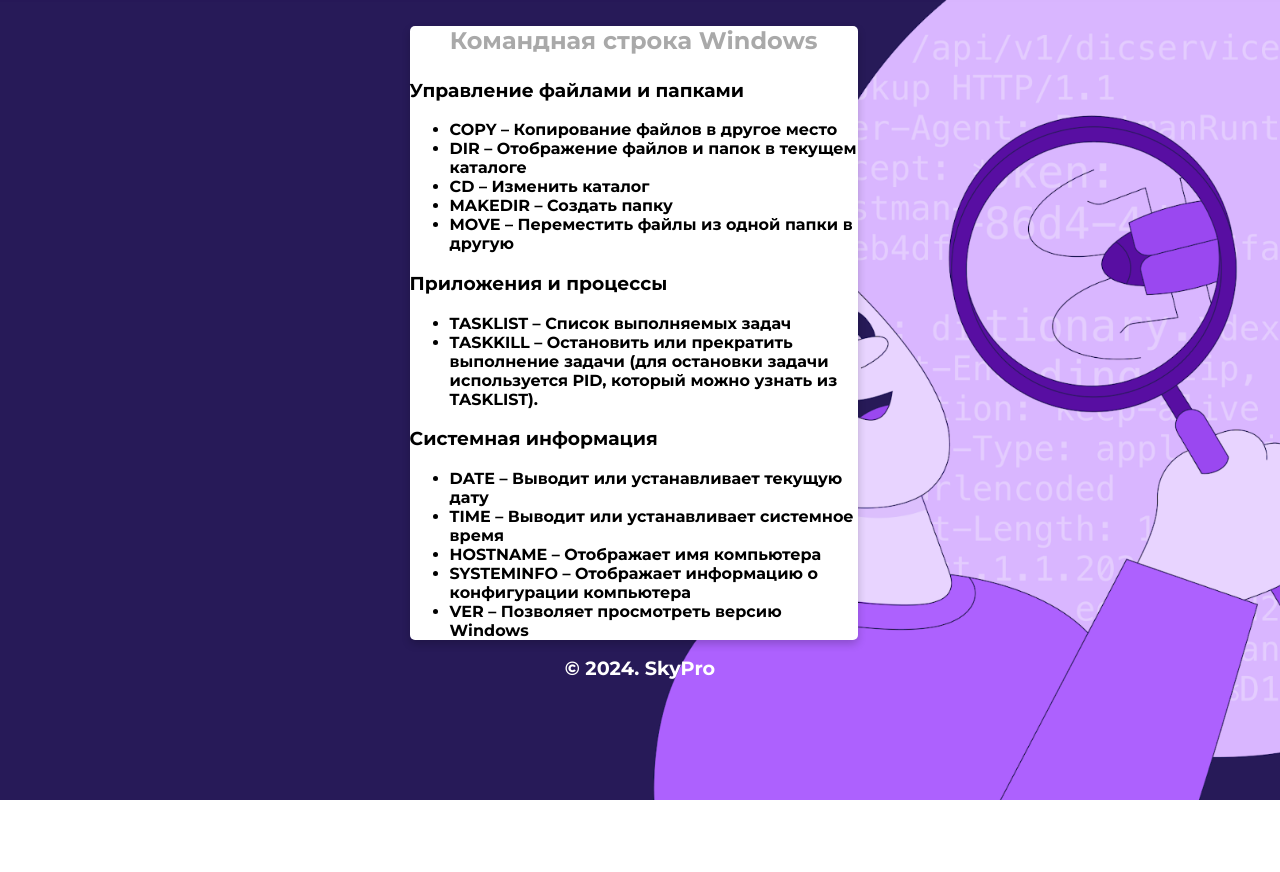
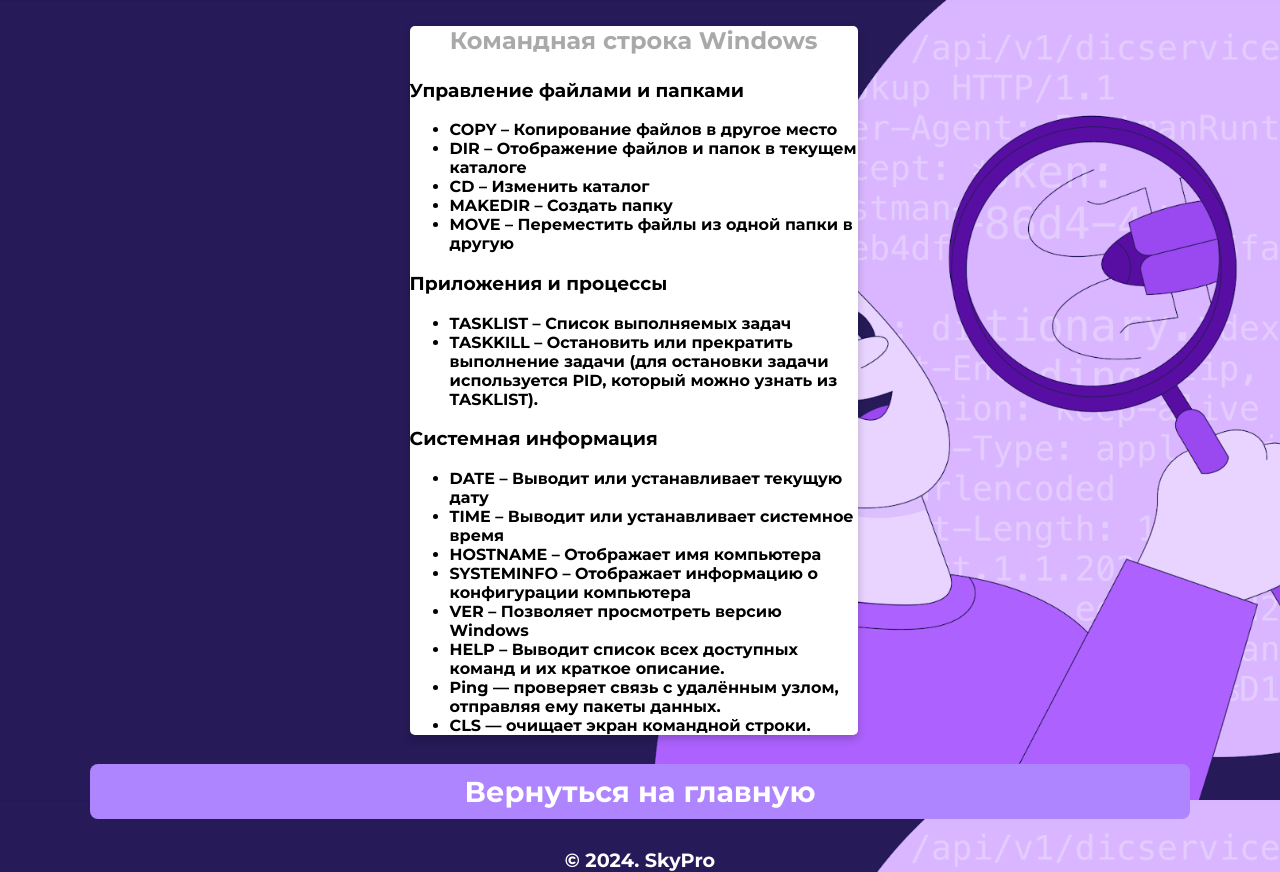
Before and after one commit to PavelG253/Homework, a plain HTML site: page skypro_final_task-main/html/cmd.html in a window 1280 px wide. Before the commit the page ends 800 px from the top, so only its background shows below. Drawn offline with Linux system fonts and the light colour scheme.

Commit message:
Update cmd.html

```diff
--- a/skypro_final_task-main/html/cmd.html
+++ b/skypro_final_task-main/html/cmd.html
@@ -33,10 +33,16 @@
             <li>HOSTNAME – Отображает имя компьютера</li>
             <li>SYSTEMINFO – Отображает информацию о конфигурации компьютера</li>
             <li>VER – Позволяет просмотреть версию Windows</li>
+            <li>HELP – Выводит список всех доступных команд и их краткое описание.</li>
+            <li>Ping — проверяет связь с удалённым узлом, отправляя ему пакеты данных.</li>
+            <li>CLS — очищает экран командной строки.</li>
          </ul>
       </div>
       <!--footer-->
       <footer class="animated fadeIn">
+      <p class="location" align="center">
+         <a href="../index.html">Вернуться на главную</a>
+      </p>
          &copy; 2024. SkyPro
       </footer>
    </body>
```
